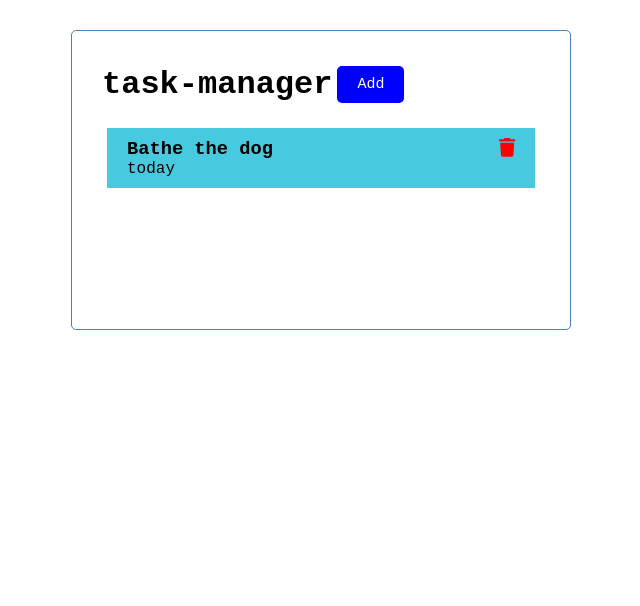
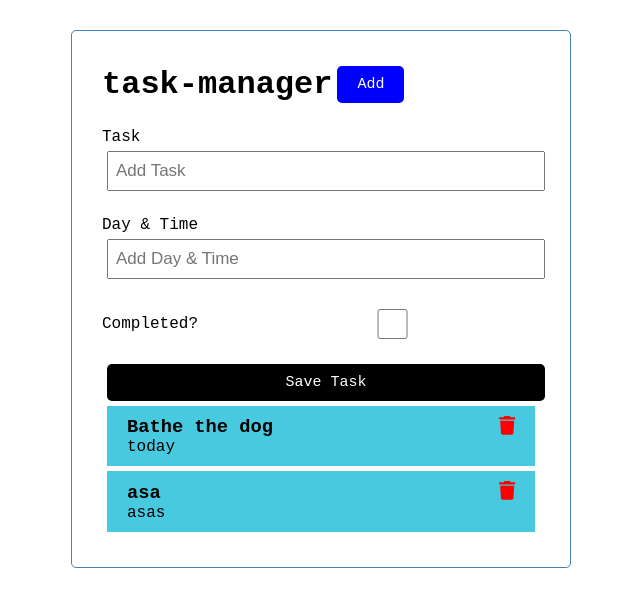
Before and after one commit to Walterhart/Task-Manager-Angular, an Angular app in the folder task-manager/: page / in a window 1280 px wide. Shown: the top 606 px of the page, without its empty margins (319-959 px from the left). Built offline with nearby package versions, Linux system fonts and the light colour scheme; data requests are answered from the project's data file.

Commit message:
Add addTask feature

```diff
--- a/task-manager/db.json
+++ b/task-manager/db.json
@@ -5,6 +5,12 @@
       "text": "Bathe the  dog",
       "day": "today",
       "completed": false
+    },
+    {
+      "text": "asa",
+      "day": "asas",
+      "completed": false,
+      "id": 3
     }
   ]
 }
--- /dev/null
+++ b/task-manager/src/app/component/add-task/add-task.component.html
@@ -0,0 +1,32 @@
+<form  (ngSubmit)="submit()">
+    <div class="form-control">
+      <label for="text">Task</label>
+      <input
+        type="text"
+        name="text"
+        [(ngModel)]="text"
+        id="text"
+        placeholder="Add Task"
+      />
+    </div>
+    <div class="form-control">
+      <label for="day">Day & Time</label>
+      <input
+        type="text"
+        name="day"
+        [(ngModel)]="day"
+        id="day"
+        placeholder="Add Day & Time"
+      />
+    </div>
+    <div class="form-control form-control-check">
+      <label for="completed">Completed?</label>
+      <input
+        type="checkbox"
+        name="completed"
+        [(ngModel)]="completed"
+        id="completed"
+      />
+    </div>
+    <input type="submit" value="Save Task" class="btn btn-block" />
+  </form>
--- /dev/null
+++ b/task-manager/src/app/component/add-task/add-task.component.ts
@@ -0,0 +1,39 @@
+import { Component, OnInit, Output, EventEmitter } from '@angular/core';
+import { Task } from '../../Task';
+
+@Component({
+  selector: 'app-add-task',
+  templateUrl: './add-task.component.html',
+  styleUrls: ['./add-task.component.css'],
+})
+export class AddTaskComponent implements OnInit {
+  @Output() addTask: EventEmitter<Task> = new EventEmitter();
+  text!: string;
+  day!: string;
+  completed: boolean = false;
+
+
+  constructor() {}
+
+  ngOnInit(): void {}
+
+  submit() {
+    if (!this.text) {
+      alert('Please add a task!');
+      return;
+    }
+
+    const newTask: Task = {
+      text: this.text,
+      day: this.day,
+      completed: this.completed,
+    };
+
+    this.addTask.emit(newTask);
+
+    // clear form on submit
+    this.text = '';
+    this.day = '';
+    this.completed = false;
+  }
+}
--- a/task-manager/src/app/component/services/task.service.ts
+++ b/task-manager/src/app/component/services/task.service.ts
@@ -1,5 +1,5 @@
 /*
-  Api handler
+  Api handler that follows crud
 */
 import { Injectable } from '@angular/core';
 import { Task } from '../../Task';
@@ -30,4 +30,7 @@ export class TaskService {
     const url = `${this.apiUrl}/${task.id}`;
     return this.http.put<Task>(url, task, httpOptions);
   }
+  addTask(task: Task): Observable<Task> {
+    return this.http.post<Task>(this.apiUrl, task, httpOptions);
+  }
 }
--- a/task-manager/src/app/component/tasks/tasks.component.html
+++ b/task-manager/src/app/component/tasks/tasks.component.html
@@ -1 +1,10 @@
-<app-task-item *ngFor = "let task of tasks" [task]="task" (deleteTask) = "deleteTask(task)" (completedTask) ="completedTask(task)"></app-task-item>
+<!---Task manager layout-->
+<app-add-task  (addTask)="addTask($event)"></app-add-task>
+<app-task-item
+    *ngFor = "let task of tasks"
+    [task]="task"
+    (deleteTask) = "deleteTask(task)"
+    (completedTask) ="completedTask(task)"
+
+    >
+</app-task-item>
--- a/task-manager/src/app/component/tasks/tasks.component.ts
+++ b/task-manager/src/app/component/tasks/tasks.component.ts
@@ -16,16 +16,19 @@ export class TasksComponent implements OnInit  {
   constructor(private taskService: TaskService) { }
   ngOnInit(): void {
       this.taskService.getTasks().subscribe(tasks => this.tasks = tasks);
-   }
+  }
   deleteTask(task: Task) {
     this.taskService
       .deleteTask(task)
       .subscribe(
         () => (this.tasks = this.tasks.filter((item) => item.id !== task.id))
       );
-    }
+  }
   completedTask(task: Task){
     task.completed =! task.completed;
     this.taskService.updateCompletedTask(task).subscribe();
+  }
+  addTask(task: Task) {
+    this.taskService.addTask(task).subscribe((task) => this.tasks.push(task));
+  }
 }
-}
```
Also changed, not shown: task-manager/src/app/app.module.ts (+6 -2 lines), task-manager/src/app/component/add-task/add-task.component.css (added), 1 other file (tests, documents, lock files or other folders).
